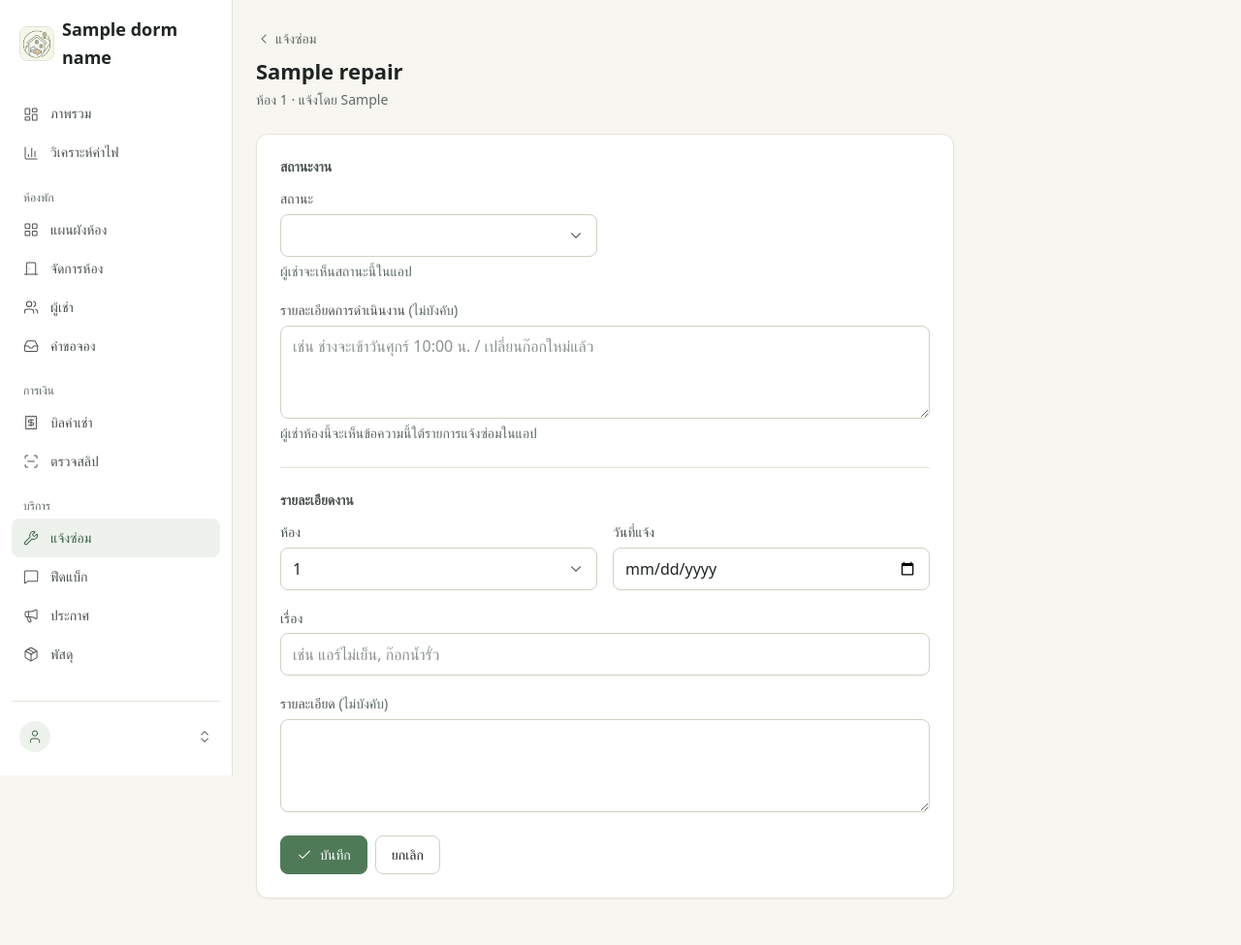
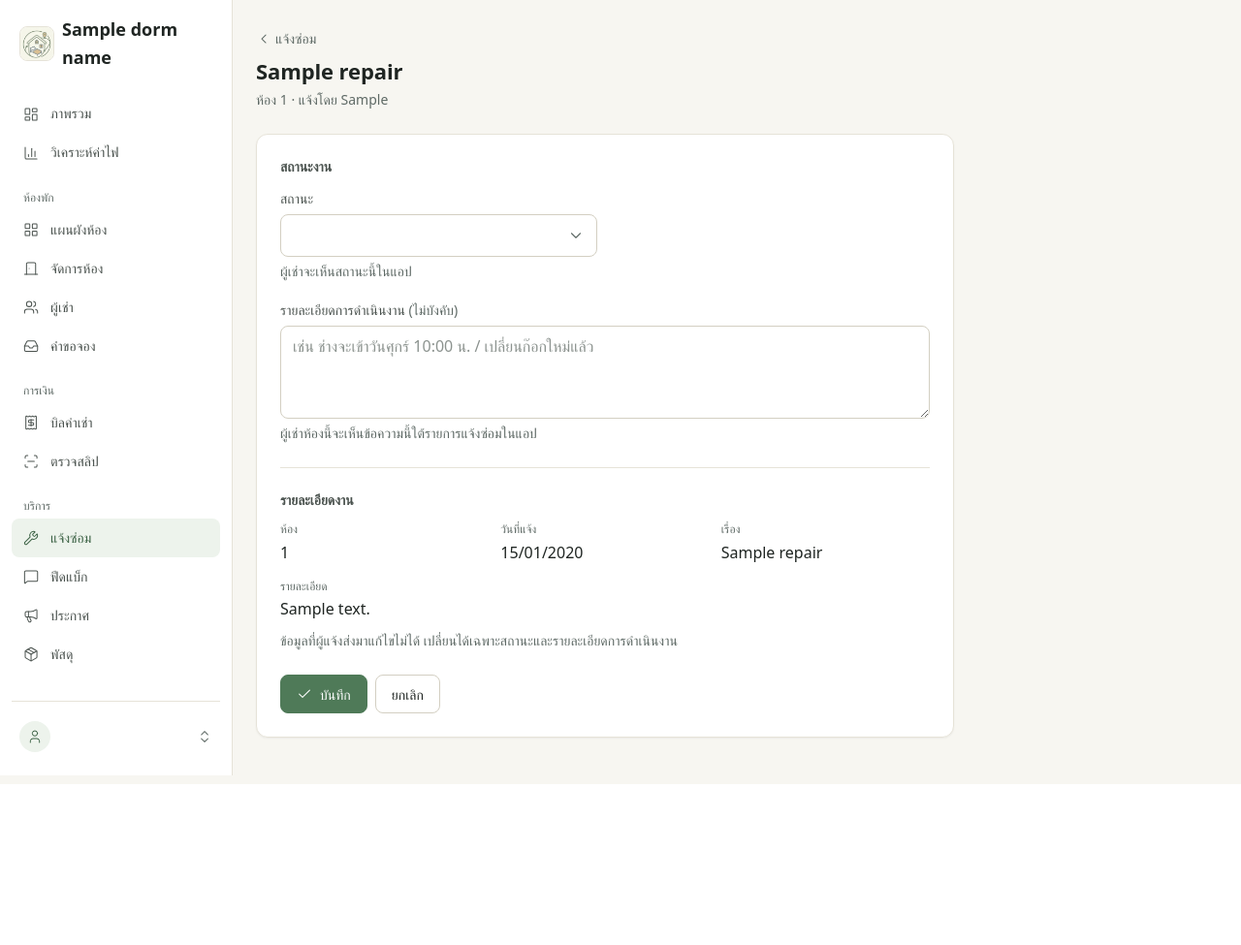
Before and after one commit to 6831503039-cell/DormHub, a Spring app: template src/main/resources/templates/admin/repairs/form.html in a window 1280 px wide. Shown: the whole page at 97% size. After the commit the page ends 809 px from the top, so only its background shows below. Run offline with Thymeleaf, Linux system fonts and the light colour scheme; the template is opened without the code that fills it: most values are stand-ins (such as "Sample title", 1, 10 or a date in 2020); data that the repository does not hold is empty; some of the project's set-up classes (security, data sources, template engines, error pages and the like) are left out, and stand-ins take their place; some libraries are stand-ins or nearby versions; some web fonts are replaced.

Commit message:
Repair update keeps the reported details read-only
Updating a repair now only changes its status and work details; the room,
date, subject and description the tenant sent are shown as text and kept
by RepairController even if a request tries to change them. Adding a new
repair still uses the full form.

```diff
--- a/src/main/resources/messages.properties
+++ b/src/main/resources/messages.properties
@@ -680,3 +680,4 @@ usage.average=เฉลี่ยต่อเดือน
 usage.monthsN=จาก {0} เดือนล่าสุด
 usage.byMonth=รายเดือน
 usage.note=หน่วยไฟเป็นของทั้งห้อง ดูยอดที่ต้องชำระได้ที่เมนูบิล
+repair.details.locked=ข้อมูลที่ผู้แจ้งส่งมาแก้ไขไม่ได้ เปลี่ยนได้เฉพาะสถานะและรายละเอียดการดำเนินงาน
--- a/src/main/resources/messages_en.properties
+++ b/src/main/resources/messages_en.properties
@@ -680,3 +680,4 @@ usage.average=Monthly average
 usage.monthsN=Over the last {0} months
 usage.byMonth=By month
 usage.note=Units are for the whole room. See what you owe in Bills.
+repair.details.locked=What was reported cannot be changed. Only the status and work details can be updated.
--- a/src/main/resources/static/css/app.css
+++ b/src/main/resources/static/css/app.css
@@ -817,3 +817,7 @@ a.news-item:hover { border-color: var(--c-border-strong); }
     width: min(1200px, 100vw - 2 * var(--sp-4)); margin-left: calc(50% - min(600px, 50vw - var(--sp-4)));
     height: calc(100dvh - 210px); min-height: 460px; border-radius: var(--r-md);
 }
+/* read-only label/value pairs (repair update form) */
+.detail-list { display: grid; grid-template-columns: repeat(auto-fit, minmax(200px, 1fr)); gap: var(--sp-3); }
+.detail-list dt { font-size: var(--fs-xs); font-weight: var(--fw-medium); color: var(--c-muted); margin-bottom: 2px; }
+.detail-list dd { margin: 0; }
--- a/src/main/resources/templates/admin/repairs/form.html
+++ b/src/main/resources/templates/admin/repairs/form.html
@@ -34,7 +34,19 @@
             </div>
         </div>
 
-        <div class="form-section">
+        <!-- updating: what the tenant reported is shown but cannot be changed (RepairController keeps it) -->
+        <div class="form-section" th:if="${repair.id != null}">
+            <h2 class="form-section-title" th:text="#{repair.jobDetails}">รายละเอียดงาน</h2>
+            <dl class="detail-list mb-0">
+                <div><dt th:text="#{common.room}">ห้อง</dt><dd th:text="${repair.room.roomNumber}"></dd></div>
+                <div><dt th:text="#{repair.reportedDate}">วันที่แจ้ง</dt><dd class="num" th:text="${repair.reportedDate != null} ? ${#temporals.format(repair.reportedDate, 'dd/MM/yyyy')} : '-'"></dd></div>
+                <div><dt th:text="#{repair.subject}">เรื่อง</dt><dd th:text="${repair.title}"></dd></div>
+                <div><dt th:text="#{repair.details}">รายละเอียด</dt><dd class="pre-line" th:text="${repair.description != null and !#strings.isEmpty(repair.description)} ? ${repair.description} : '-'"></dd></div>
+            </dl>
+            <p class="form-text mb-0 mt-2" th:text="#{repair.details.locked}">ข้อมูลที่แจ้งมาแก้ไขไม่ได้ เปลี่ยนได้เฉพาะสถานะและรายละเอียดการดำเนินงาน</p>
+        </div>
+
+        <div class="form-section" th:if="${repair.id == null}">
             <h2 class="form-section-title" th:text="#{repair.jobDetails}">รายละเอียดงาน</h2>
             <div class="row g-3">
                 <div class="col-sm-6">
@@ -57,7 +69,7 @@
                     <label class="form-label" for="description"><span th:text="#{repair.details}">รายละเอียด</span> <span class="optional" th:text="#{common.optional}">(ไม่บังคับ)</span></label>
                     <textarea class="form-control" rows="3" th:field="*{description}" maxlength="1000"></textarea>
                 </div>
-                <div class="col-sm-6" th:if="${repair.id == null}">
+                <div class="col-sm-6">
                     <label class="form-label" for="status" th:text="#{common.status}">สถานะ</label>
                     <select class="form-select" th:field="*{status}">
                         <option th:each="s : ${T(th.mfu.domain.RepairStatus).values()}" th:value="${s}" th:text="#{${s.key}}"></option>
```
Also changed, not shown: src/main/java/th/mfu/admin/RepairController.java (+11 -1 lines), README.md, 1 other file.
